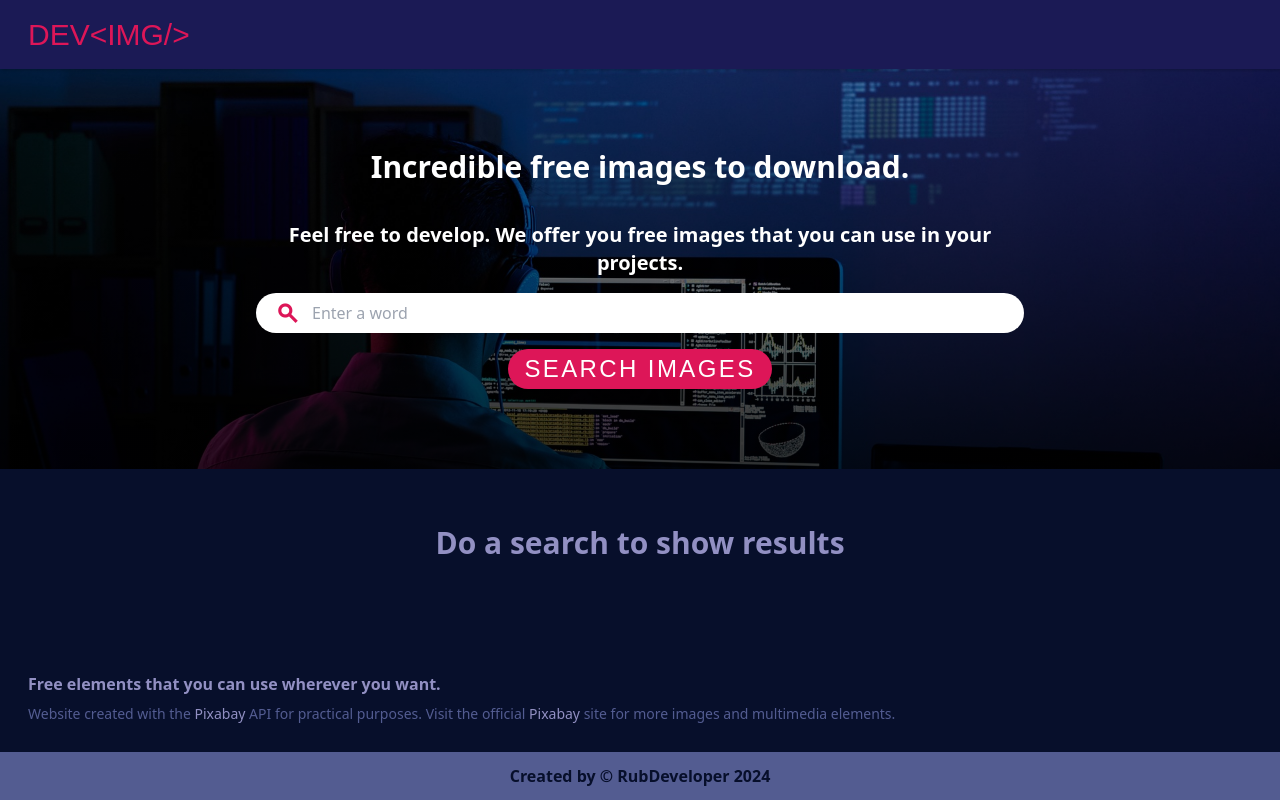
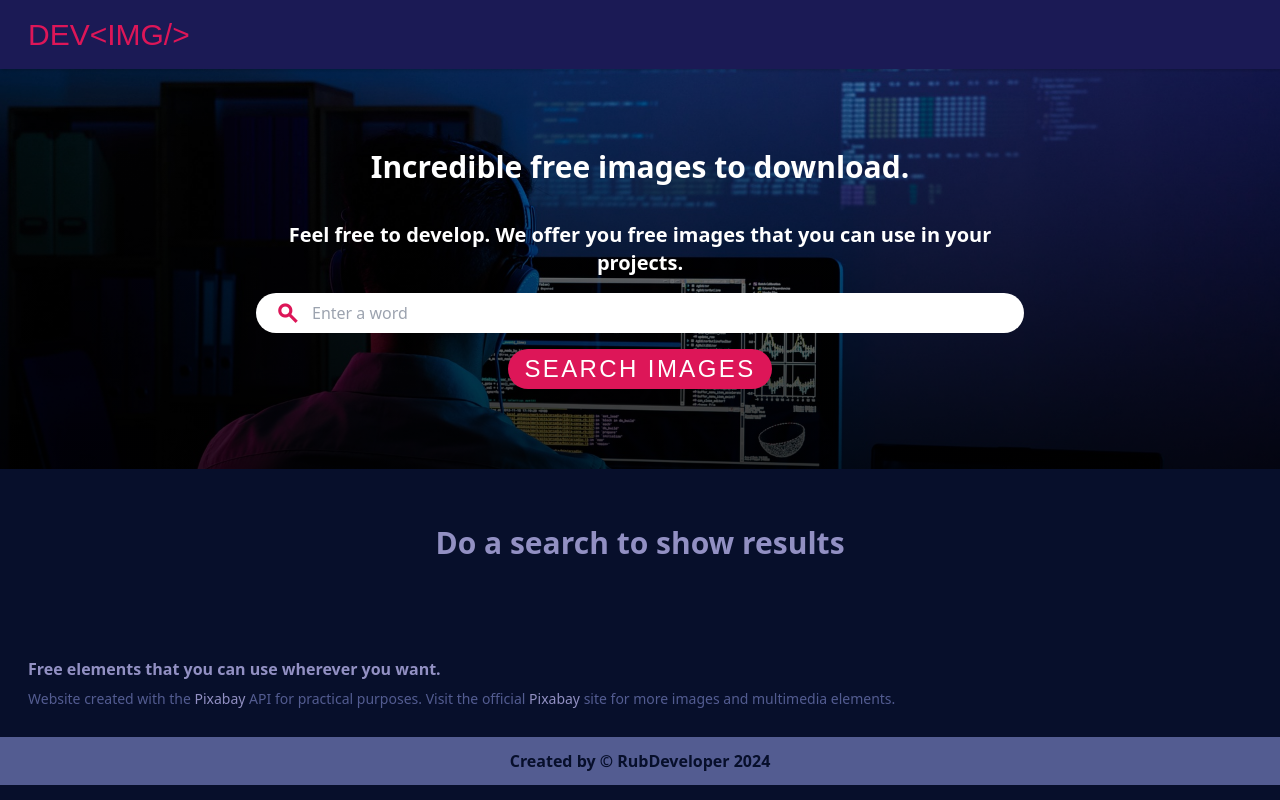
Before and after one commit to RubDev666/DEV-IMG, a website built with Vite: page index.html in a window 1280 px wide. Built offline with nearby package versions, Linux system fonts and the light colour scheme; a web font is replaced by a local one.

Commit message:
layout-fixed

```diff
--- a/index.html
+++ b/index.html
@@ -12,7 +12,7 @@
     <title>Dev-Img</title>
 </head>
 
-<body class="bg-first relative min-h-screen">
+<body class="bg-first">
     <header class="w-full sticky top-0 z-[900]">
         <div class="bg-second w-full py-3 px-7 flex items-center justify-start gap-4">
             <span class="m-0 text-logo font-normal uppercase">Dev&lt;img/&gt;</span>
@@ -97,7 +97,7 @@
         </div>
     </section>
 
-    <footer class="w-full no-results">
+    <footer class="w-full">
         <div class="w-full py-2 px-7 mb-5">
             <h4 class="text-fourth font-bold mb-2">Free elements that you can use wherever you want.</h4>
 
--- a/src/css/globals.css
+++ b/src/css/globals.css
@@ -129,14 +129,6 @@ input[type=number] {
     transform: translateY(0);
 }
 
-@media screen and (min-width: 468px) {
-    /*footer class*/
-    .no-results {
-        position: absolute;
-        bottom: 0;
-    }
-}
-
 @media screen and (min-width: 480px) {
     #form-header {
         top: -100%;
--- a/src/ts/getImages.ts
+++ b/src/ts/getImages.ts
@@ -14,8 +14,7 @@ import {
     totalPagesP,
     nextBtnMain,
     noMore,
-    totalResultsP,
-    footerCont
+    totalResultsP
 } from './querySelectors.js';
 
 //========================= GLOBAL VARIABLES ===================
@@ -119,8 +118,6 @@ function resultsSucces(resultsArg: any) {
         noMore.classList.add('hidden');
         nextBtnMain.classList.remove('hidden');
     }
-
-    footerCont.classList.remove('no-results');
 }
 
 function notResults() {
@@ -132,8 +129,6 @@ function notResults() {
     resultsContainer.classList.add('hidden');
 
     titleResults.textContent = '';
-
-    footerCont.classList.add('no-results');
 
     paginationCont.classList.replace('flex', 'hidden');
 
--- a/src/ts/querySelectors.ts
+++ b/src/ts/querySelectors.ts
@@ -38,6 +38,3 @@ export const noMore = document.querySelector('.buttons-status-page P') as HTMLEl
 export const totalResultsP = document.querySelector('#pagination .total-results') as HTMLElement;
 
 export const formPage =  document.querySelector('#number-page') as HTMLFormElement;
-
-//=================== FOOTER =======================
-export const footerCont = document.querySelector('FOOTER') as HTMLElement;
```
